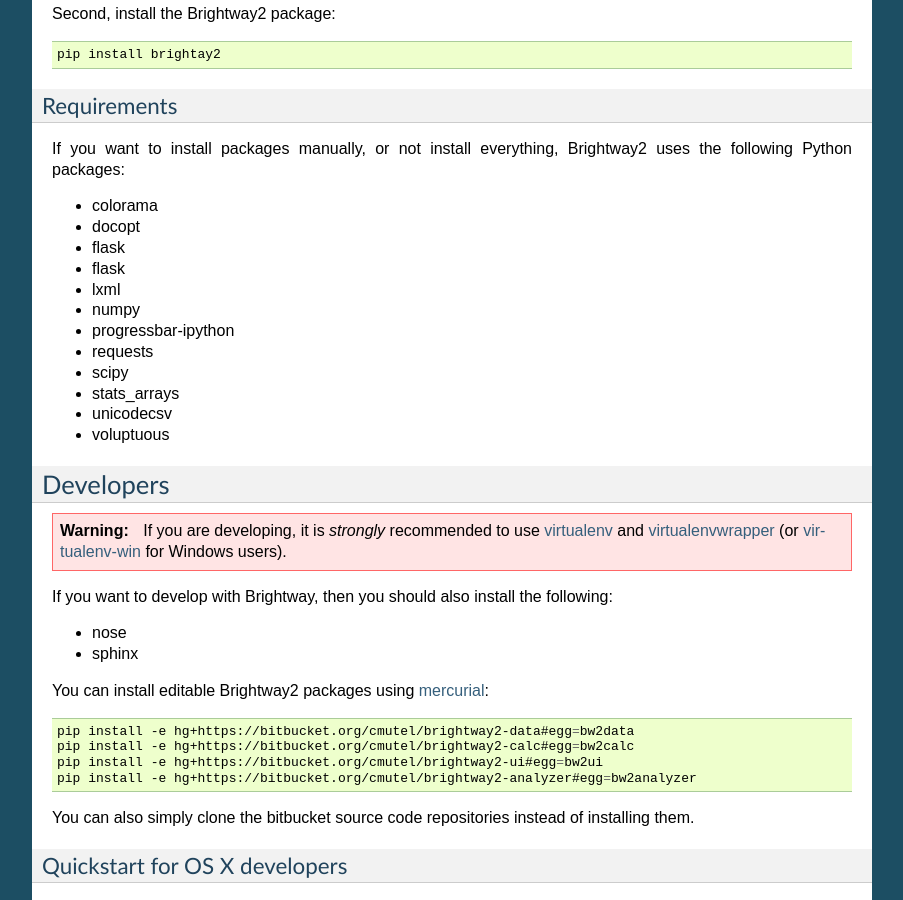
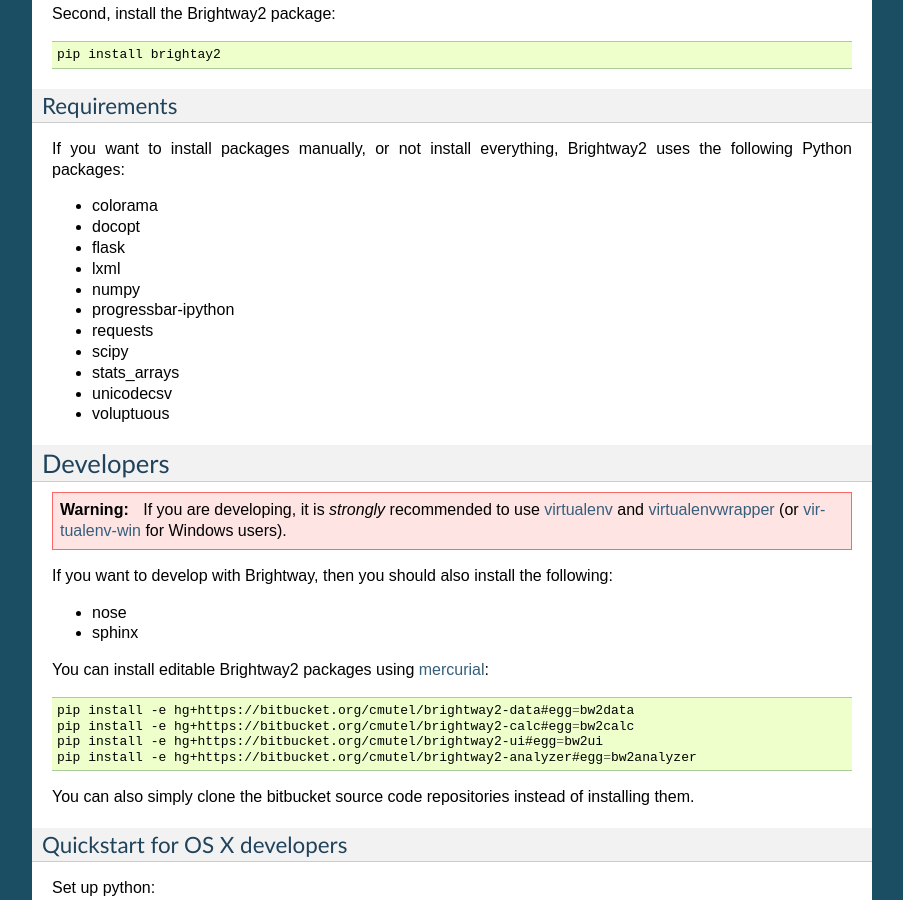
Before and after one commit to brightway-lca/brightway2, a Sphinx documentation site: the page built from docs/installation.rst, in a window 1280 px wide and 900 px high, scrolled down 4688 px. Shown: the whole window, without its empty margins (198-1101 px from the left). Built offline with Sphinx 7.4.7, drawn with Linux system fonts in a browser that asks for light colours.

Commit message:
installation.rst edited online with Bitbucket

```diff
--- a/docs/installation.rst
+++ b/docs/installation.rst
@@ -207,7 +207,6 @@
 * colorama
 * docopt
 * flask
-* flask
 * lxml
 * numpy
 * progressbar-ipython
```
